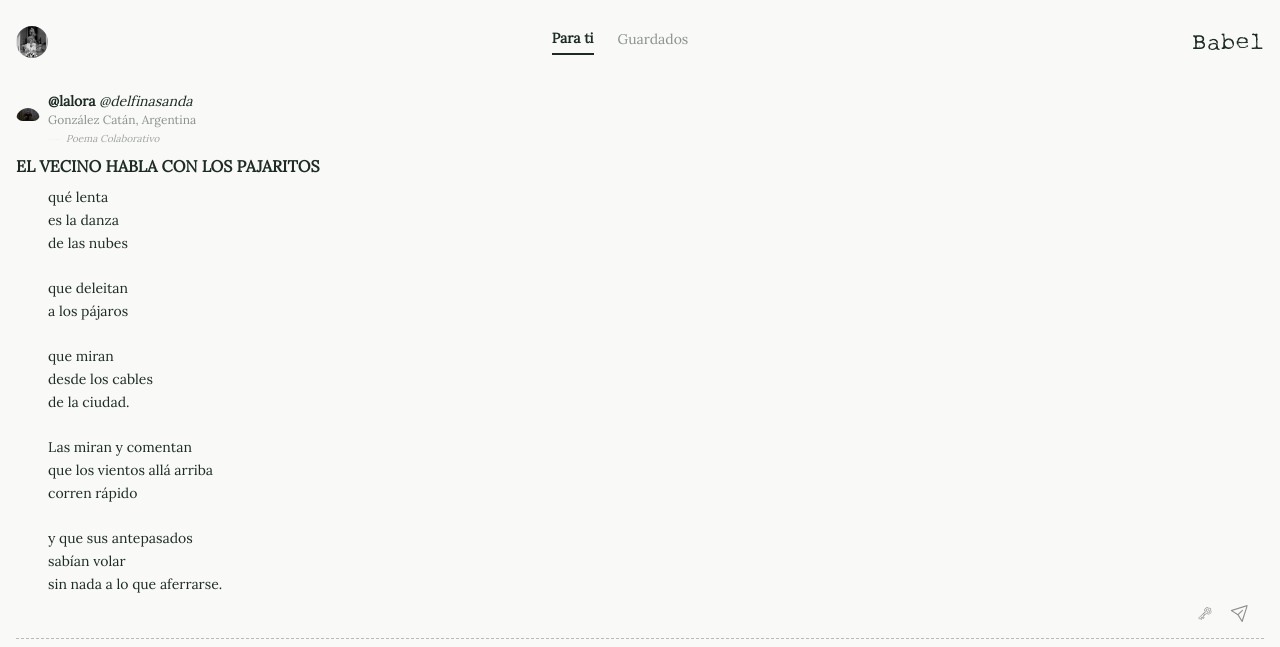
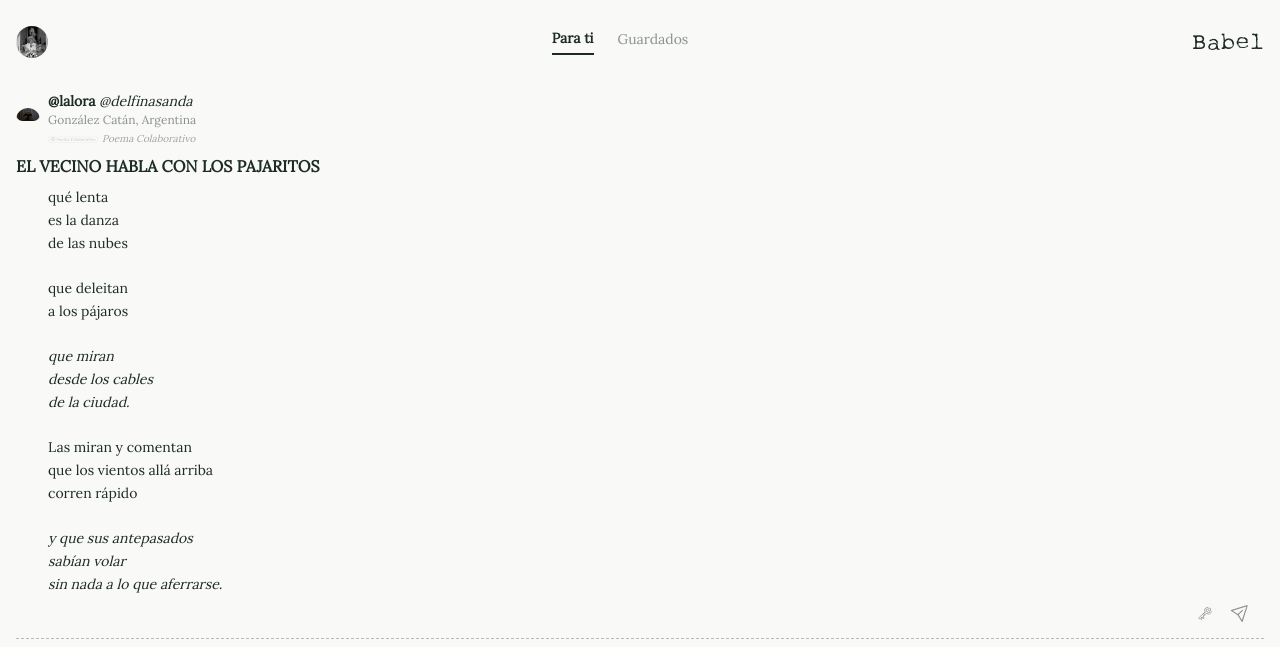
Before and after one commit to Camililita/babeli-o, a Next.js app: page /feed in a window 1280 px wide. Shown: the top 647 px of the page. Built offline with nearby package versions, Linux system fonts and the light colour scheme.

Commit message:
Update feed.js

```diff
--- a/pages/feed.js
+++ b/pages/feed.js
@@ -17,17 +17,17 @@ de las nubes
 que deleitan
 a los pájaros
 
-que miran
+<em>que miran
 desde los cables
-de la ciudad.
+de la ciudad.</em>
 
 Las miran y comentan
 que los vientos allá arriba
 corren rápido
 
-y que sus antepasados
+<em>y que sus antepasados
 sabían volar
-sin nada a lo que aferrarse.`,
+sin nada a lo que aferrarse.</em>`,
       collaborative: true,
       collaborators: ['@delfinasanda']
     },
@@ -128,7 +128,7 @@ un poema nuevo`,
                   <p className="text-xs text-[#1C2B24]/50">{post.location}</p>
                   {post.collaborative && (
                     <div className="text-[10px] text-[#1C2B24]/40 italic flex items-center gap-1 mt-1">
-                      <Image src="/icons/colaborativo.svg" alt="Poema Colaborativo" width={14} height={14} className="opacity-60" />
+                      <Image src="/icons/colaborativo.svg" alt="Poema Colaborativo" width={50} height={14} className="opacity-60" />
                       <span>Poema Colaborativo</span>
                     </div>
                   )}
```
